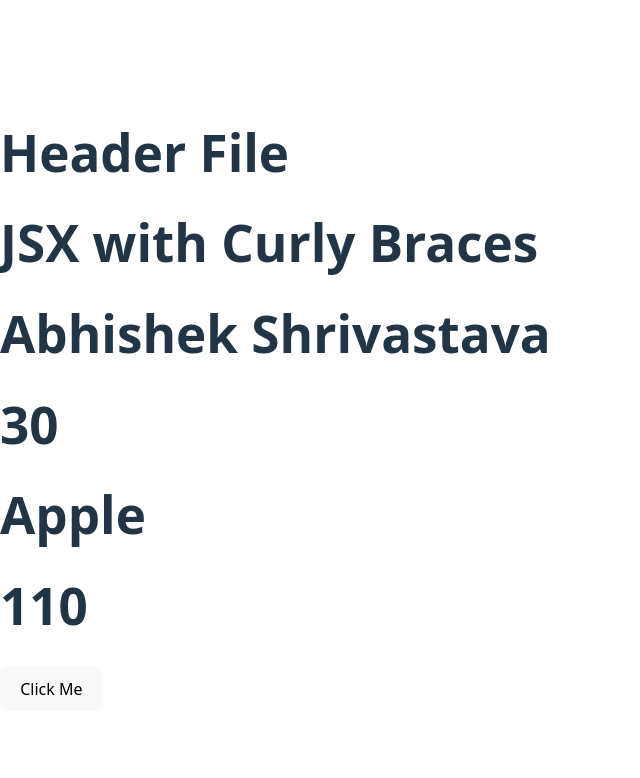
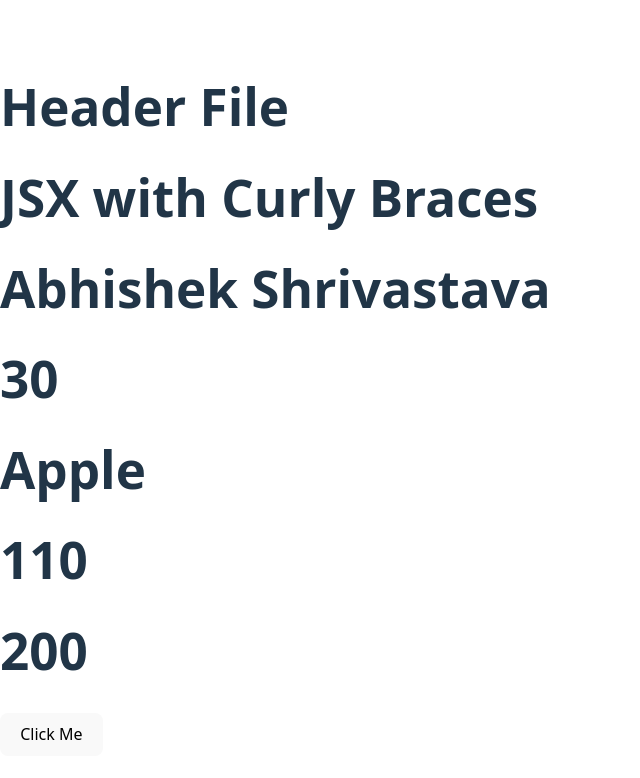
Before and after one commit to coding-is-everything/reactProject, a React (Vite) app: page / in a window 1280 px wide. Shown: the top 778 px of the page, without its empty margins (0-640 px from the left). Built offline with nearby package versions, Linux system fonts and the light colour scheme.

Commit message:
Some more parameterized function example

```diff
--- a/src/components/JSXWithCurlyBraces.jsx
+++ b/src/components/JSXWithCurlyBraces.jsx
@@ -14,6 +14,19 @@ function JSXWithCurlyBraces(){
         return a+b;
     }
 
+    function operation (a, b, op) {
+        let result = 0;
+        if (op == "+") {
+            result = a + b;
+        } else if (op == "-") {
+            result = a - b;
+        } else if (op == "*") {
+            result = a * b;
+        } else if (op == "/") {
+            result = a / b;
+        }
+        return result;
+    }
     return (
         <div>
             <h1>JSX with Curly Braces</h1>
@@ -21,6 +34,7 @@ function JSXWithCurlyBraces(){
             <h1>{x+y}</h1>
             <h1>{fruit()}</h1>
             <h1>{sum(10,100)}</h1>
+            <h1>{operation(10, 20, "*")}</h1>
             <button onClick={() => alert("Hello World")}>Click Me</button>
         </div>
     )
```
